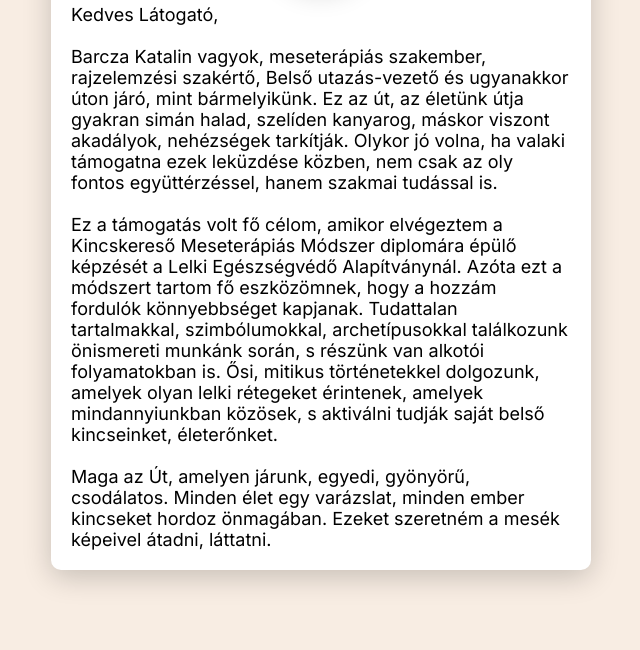
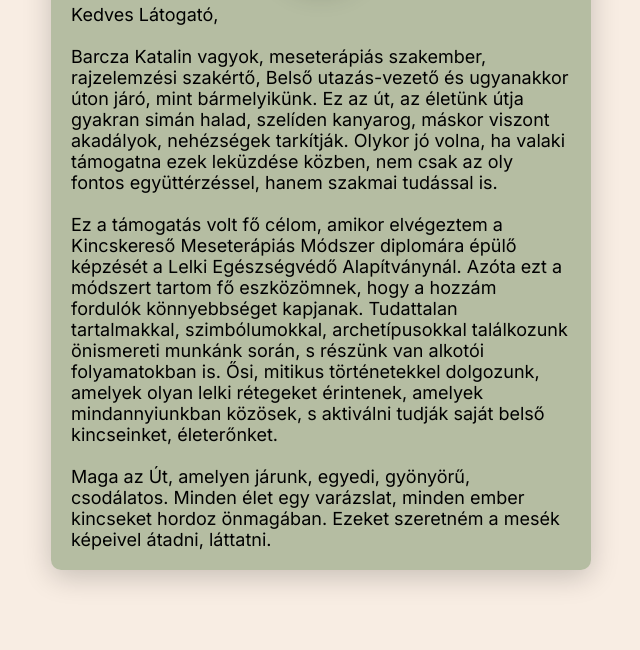
Before and after one commit to Spaceminddog/labirintus, a plain HTML site: page index.html in a window 1280 px wide. Shown: the part 4648-5298 px from the top of the page, without its empty margins (319-959 px from the left). Drawn offline with Linux system fonts and the light colour scheme.

Commit message:
Auto commit from Cursor

```diff
--- a/style.css
+++ b/style.css
@@ -475,7 +475,7 @@ p {
 
 .about-container {
   max-width: 500px;
-  background-color: var(--white);
+  background-color: rgba(116, 142, 99, 0.5);
   box-shadow: var(--shadow);
   padding: 20px;
   display: flex;
```
